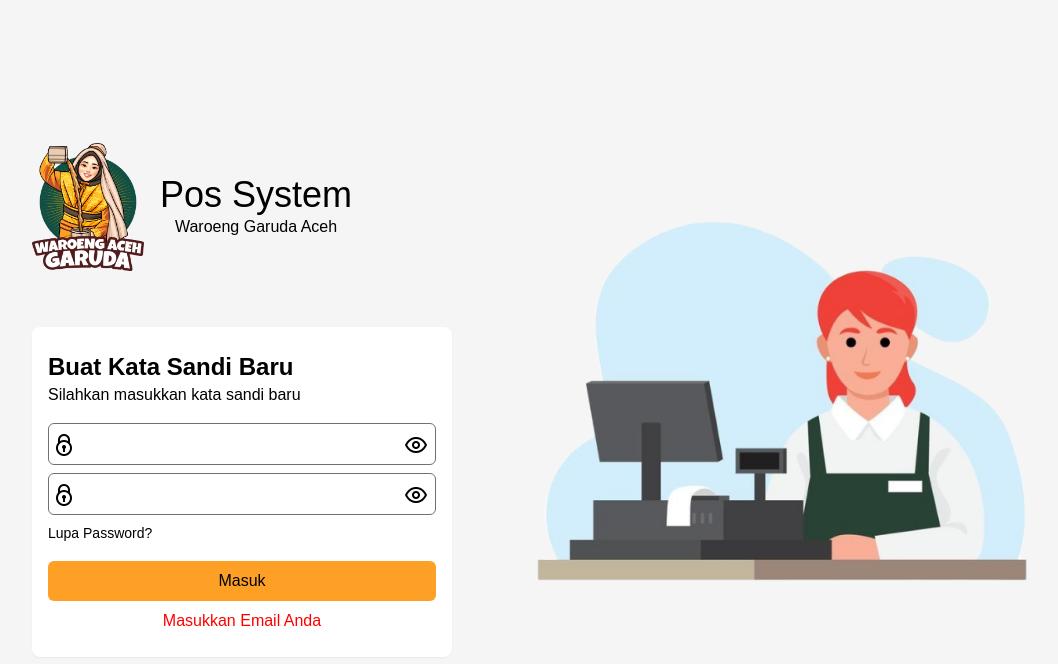
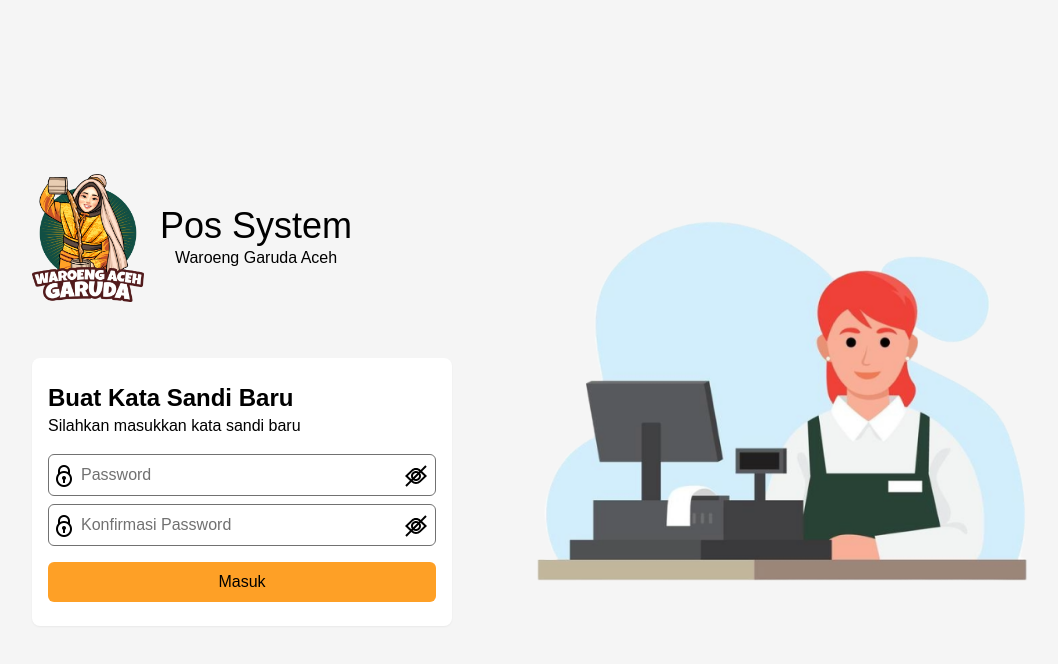
Before and after one commit to reclas-tech/Pos-Resto-fe, a Next.js app: page /auth/buat-password-baru in a window 1280 px wide. Shown: the top 664 px of the page, without its empty margins (128-1186 px from the left). Built offline with nearby package versions, Linux system fonts and the light colour scheme.

Commit message:
feat: add validation client in auth

```diff
--- a/package.json
+++ b/package.json
@@ -9,6 +9,7 @@
     "lint": "next lint"
   },
   "dependencies": {
+    "@hookform/resolvers": "^3.9.1",
     "@radix-ui/react-slot": "^1.1.1",
     "@tabler/icons-react": "^3.24.0",
     "class-variance-authority": "^0.7.1",
--- a/src/app/auth/buat-password-baru/page.tsx
+++ b/src/app/auth/buat-password-baru/page.tsx
@@ -1,22 +1,65 @@
+"use client";
 import React from "react";
 import InputPassword from "../components/InputPassword";
-import Link from "next/link";
+import { useForm, SubmitHandler } from "react-hook-form";
+import { newPasswordSchema } from "../validation";
+import { zodResolver } from "@hookform/resolvers/zod";
+import { z } from "zod";
 
 function CreateNewPasswordPage() {
+  type FormValues = z.infer<typeof newPasswordSchema>;
+
+  const {
+    register,
+    handleSubmit,
+    reset,
+    formState,
+    formState: { errors, isSubmitSuccessful },
+  } = useForm<FormValues>({
+    defaultValues: {
+      newPassword: "",
+      confirmNewPassword: "",
+    },
+    resolver: zodResolver(newPasswordSchema),
+  });
+
+  const onSubmit: SubmitHandler<FormValues> = (data) => {
+    console.log("Data yang diterima:", data);
+  };
+
+  React.useEffect(() => {
+    if (formState.isSubmitSuccessful) {
+      reset({ newPassword: "", confirmNewPassword: "" });
+    }
+  }, [formState, reset]);
   return (
-    <>
-      <form action="" className="w-[388px]">
+    <form onSubmit={handleSubmit(onSubmit)} className="w-[388px]">
       <div className="space-y-4">
         <div className="">
           <h3 className="text-2xl font-semibold">Buat Kata Sandi Baru</h3>
           <h4>Silahkan masukkan kata sandi baru</h4>
         </div>
         <div className="space-y-2">
-            <InputPassword />
-            <InputPassword />
-            <Link href="/auth/lupa-password" className="inline-block text-sm">
-              Lupa Password?
-            </Link>
+          <div className="space-y-1">
+            <InputPassword
+              {...register("newPassword")}
+              placeholder="Password"
+            />
+            {errors.newPassword && (
+              <span className="text-danger">{errors.newPassword.message}</span>
+            )}
+          </div>
+          <div className="space-y-1">
+            <InputPassword
+              {...register("confirmNewPassword")}
+              placeholder="Konfirmasi Password"
+            />
+            {errors.confirmNewPassword && (
+              <span className="text-danger">
+                {errors.confirmNewPassword.message}
+              </span>
+            )}
+          </div>
         </div>
         <div className="space-y-2 text-center">
           <button
@@ -26,11 +69,15 @@ function CreateNewPasswordPage() {
             Masuk
           </button>
 
-            <p className="text-danger">Masukkan Email Anda</p>
+          {errors.newPassword || errors.confirmNewPassword ? (
+            <p className="text-danger">
+              {errors.newPassword?.message ||
+                errors.confirmNewPassword?.message}
+            </p>
+          ) : null}
         </div>
       </div>
     </form>
-    </>
   );
 }
 
--- a/src/app/auth/components/InputPassword.tsx
+++ b/src/app/auth/components/InputPassword.tsx
@@ -3,20 +3,17 @@
 import { useState } from "react";
 import LockIcon from "../icon/LockIcon";
 import VisibleIcon from "../icon/VisibleIcon";
-import { FieldError } from "react-hook-form";
+import InvisibleIcon from "../icon/InvisibleIcon";
 
 type InputPasswordProps = {
   placeholder: string;
-
-  error: any;
 };
 
 const InputPassword: React.FC<InputPasswordProps> = ({
   placeholder,
-
-  error,
+  ...props
 }) => {
-  const [isVisible, setIsVisible] = useState<boolean>(true);
+  const [isVisible, setIsVisible] = useState<boolean>(false);
 
   const toggleVisibility = () => {
     setIsVisible((prev) => !prev);
@@ -31,14 +28,15 @@ const InputPassword: React.FC<InputPasswordProps> = ({
         placeholder={placeholder}
         type={isVisible ? "text" : "password"}
         className="border border-grayDark focus:outline-grayDark placeholder:text-grayDark rounded-md pl-8 py-2 w-full"
+        {...props}
       />
-      {error && <span className="text-danger text-sm">{error.message}</span>}
+
       <button
         type="button"
         onClick={toggleVisibility}
         className="w-6 h-6 absolute bottom-2 right-2"
       >
-        <VisibleIcon />
+        {isVisible ? <VisibleIcon /> : <InvisibleIcon />}
       </button>
     </div>
   );
--- /dev/null
+++ b/src/app/auth/icon/InvisibleIcon.tsx
@@ -0,0 +1,19 @@
+
+
+const InvisibleIcon = () => {
+  return (
+    <svg
+      className="w-full h-full"
+      viewBox="0 0 24 24"
+      fill="none"
+      xmlns="http://www.w3.org/2000/svg"
+    >
+      <path
+        d="M5.8793 16.7065L1.29289 21.2929L2.70711 22.7071L7.31908 18.0951C9.98947 20.6438 14.048 20.6349 16.7087 18.0685L23 12L18.1207 7.29353L22.7071 2.70712L21.2929 1.29291L16.6809 5.90488C14.0105 3.3562 9.95199 3.36509 7.29129 5.93155L1 12L5.8793 16.7065ZM8.73383 16.6804L9.24261 16.1716C10.033 16.6951 10.9809 17 12 17C14.7614 17 17 14.7614 17 12C17 10.9809 16.6951 10.0331 16.1716 9.24263L16.7063 8.70797L20.1192 12L15.3202 16.629C13.443 18.4397 10.6288 18.4569 8.73383 16.6804ZM7.8284 14.7574L7.29375 15.2921L3.88082 12L8.67978 7.37103C10.557 5.56031 13.3712 5.54317 15.2662 7.31963L14.7574 7.82841C13.967 7.30489 13.0191 7.00001 12 7.00001C9.23858 7.00001 7 9.23859 7 12C7 13.0191 7.30488 13.967 7.8284 14.7574ZM10.7066 14.7076L14.7076 10.7066C14.895 11.0982 15 11.5369 15 12C15 13.6569 13.6569 15 12 15C11.5369 15 11.0982 14.8951 10.7066 14.7076ZM13.2934 9.29239L9.29237 13.2934C9.10495 12.9018 9 12.4632 9 12C9 10.3432 10.3431 9.00001 12 9.00001C12.4631 9.00001 12.9018 9.10497 13.2934 9.29239Z"
+        fill="black"
+      />
+    </svg>
+  );
+}
+
+export default InvisibleIcon
--- a/src/app/auth/login/page.tsx
+++ b/src/app/auth/login/page.tsx
@@ -1,50 +1,62 @@
 "use client";
+
 import React from "react";
 import InputPassword from "../components/InputPassword";
 import InputEmail from "../components/InputEmail";
 import Link from "next/link";
 import { useForm, SubmitHandler } from "react-hook-form";
+import { loginSchema } from "../validation";
+import { zodResolver } from "@hookform/resolvers/zod";
 import { z } from "zod";
 
-function LoginPage() {
-  const schemaLogin = z.object({
-    email: z.string().email("Email tidak valid"),
-    password: z
-      .string({ message: "Kata sandi tidak boleh kosong!" })
-      .min(6, { message: "Kata sandi minimal 6 karakter" })
-      .max(32, { message: "Kata sandi maksimal 32 karakter" }),
-  });
-  type FormValues = z.infer<typeof schemaLogin>;
+const LoginPage = () => {
+  type FormValues = z.infer<typeof loginSchema>;
+
   const {
     register,
     handleSubmit,
-    formState: { errors },
+    reset,
+    formState,
+    formState: { errors, isSubmitSuccessful },
   } = useForm<FormValues>({
-    resolver: zodResolver(schemaLogin),
+    defaultValues: {
+      email: "",
+      password: "",
+    },
+    resolver: zodResolver(loginSchema),
   });
 
   const onSubmit: SubmitHandler<FormValues> = (data) => {
-    console.log(data);
+    console.log("Data yang diterima:", data);
   };
+
+  React.useEffect(() => {
+    if (formState.isSubmitSuccessful) {
+      reset({ email: "", password: "" });
+    }
+  }, [formState, reset]);
+
   return (
-    <>
-      <form onSubmit={handleSubmit(onSubmit)} className="w-[388px]">
-        <div className="space-y-4">
-          <div className="">
+    <form onSubmit={handleSubmit(onSubmit)} className="w-[388px] space-y-4">
+      <div>
         <h3 className="text-2xl font-semibold">Masuk</h3>
         <h4>Silahkan masukkan data kredensial anda</h4>
       </div>
       <div className="space-y-2">
-            <InputEmail
-              placeholder="Email"
-              error={errors.email}
-              {...register("email")}
-            />
-            <InputPassword
-              placeholder="Password"
-              error={errors.password}
-              {...register("password")}
-            />
+        <div className="space-y-1">
+          <InputEmail {...register("email")} placeholder="Email" />
+          {errors.email && (
+            <span className="text-danger">{errors.email.message}</span>
+          )}
+        </div>
+
+        <div className="space-y-1">
+          <InputPassword {...register("password")} placeholder="Password" />
+          {errors.password && (
+            <span className="text-danger">{errors.password.message}</span>
+          )}
+        </div>
+
         <Link href="/auth/lupa-password" className="inline-block text-sm">
           Lupa Password?
         </Link>
@@ -52,24 +64,18 @@ function LoginPage() {
       <div className="space-y-2 text-center">
         <button
           type="submit"
-              className="w-full bg-primaryColor rounded-md py-2 "
+          className="w-full bg-primaryColor rounded-md py-2 text-white"
         >
           Masuk
         </button>
-
-            <p className="text-danger">Masukkan Email Anda</p>
-          </div>
+        {errors.email || errors.password ? (
+          <p className="text-danger">
+            {errors.email?.message || errors.password?.message}
+          </p>
+        ) : null}
       </div>
     </form>
-    </>
   );
-}
+};
 
 export default LoginPage;
-function zodResolver(
-  schema: any
-):
-  | import("react-hook-form").Resolver<{ email: string; password: string }, any>
-  | undefined {
-  throw new Error("Function not implemented.");
-}
--- a/src/app/auth/lupa-password/page.tsx
+++ b/src/app/auth/lupa-password/page.tsx
@@ -1,18 +1,54 @@
+"use client";
 import React from "react";
 import InputEmail from "../components/InputEmail";
-import Link from "next/link";
+import { zodResolver } from "@hookform/resolvers/zod";
+import { useForm, SubmitHandler } from "react-hook-form";
+import { forgotPasswordSchema } from "../validation";
+import { z } from "zod";
 
 function ForgetPasswordPage() {
+  type FormValues = z.infer<typeof forgotPasswordSchema>;
+
+  const {
+    register,
+    handleSubmit,
+    reset,
+    formState,
+    formState: { errors, isSubmitSuccessful },
+  } = useForm<FormValues>({
+    defaultValues: {
+      email: "",
+    },
+    resolver: zodResolver(forgotPasswordSchema),
+  });
+
+  const onSubmit: SubmitHandler<FormValues> = (data) => {
+    console.log("Data yang diterima:", data);
+  };
+
+  React.useEffect(() => {
+    if (formState.isSubmitSuccessful) {
+      reset({ email: "" });
+    }
+  }, [formState, reset]);
   return (
     <>
-      <form action="" className="w-[388px]">
+      <form onSubmit={handleSubmit(onSubmit)} className="w-[388px]">
         <div className="space-y-4">
           <div className="">
             <h3 className="text-2xl font-semibold">Lupa Password</h3>
             <h4>Masukkan Email Anda</h4>
           </div>
 
-          <InputEmail />
+          <div className="space-y-1">
+            <InputEmail
+              {...register("email")}
+              placeholder="Email"
+            />
+            {errors.email && (
+              <span className="text-danger">{errors.email.message}</span>
+            )}
+          </div>
 
           <div className="space-y-2 text-center">
             <button
@@ -22,7 +58,7 @@ function ForgetPasswordPage() {
               Masuk
             </button>
 
-            <p className="text-danger">Masukkan Email Anda</p>
+            <p className="text-danger">{errors.email?.message}</p>
           </div>
         </div>
       </form>
--- /dev/null
+++ b/src/app/auth/validation.ts
@@ -0,0 +1,24 @@
+import { z } from "zod";
+
+export const loginSchema = z.object({
+  email: z.string().email("Email tidak valid"),
+  password: z
+    .string()
+    .min(6, { message: "Kata sandi minimal 6 karakter" })
+    .max(32, { message: "Kata sandi maksimal 32 karakter" }),
+});
+
+export const forgotPasswordSchema = z.object({
+  email: z.string().email("Email tidak valid"),
+});
+
+export const newPasswordSchema = z.object({
+  newPassword: z
+    .string({ message: "Kata sandi tidak boleh kosong!" })
+    .min(6, { message: "Kata sandi minimal 6 karakter" })
+    .max(32, { message: "Kata sandi maksimal 32 karakter" }),
+  confirmNewPassword: z
+    .string({ message: "Konformasi Kata sandi tidak boleh kosong!" })
+    .min(6, { message: "Konfirmasi Kata sandi minimal 6 karakter" })
+    .max(32, { message: "Konformasi Kata sandi maksimal 32 karakter" }),
+});
```
Also changed, not shown: src/app/auth/components/InputEmail.tsx (+4 -8 lines), 1 other file (tests, documents, lock files or other folders). Lines whose indentation alone changed are shown as unchanged.
